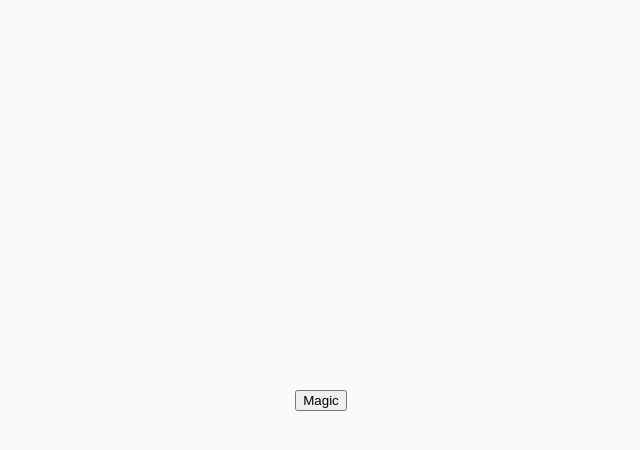
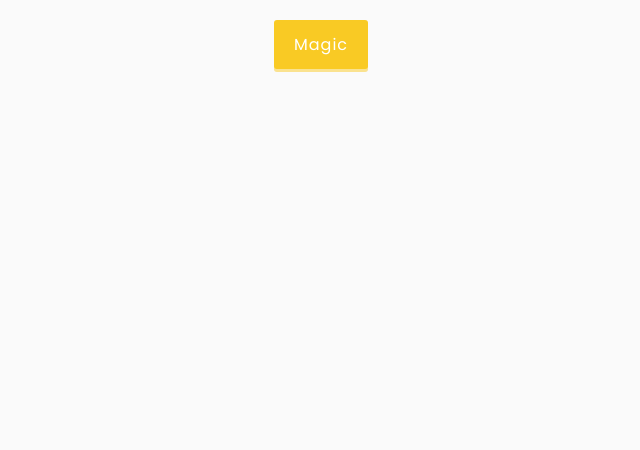
Before and after one commit to eemansayed/3d-background-boxes, a plain HTML site: page index.html in a window 1280 px wide. Shown: the whole page, without its empty margins (319-959 px from the left). Drawn offline with Linux system fonts and the light colour scheme.

Commit message:
add styles to class magic

```diff
--- a/style.css
+++ b/style.css
@@ -16,3 +16,18 @@ body {
   overflow: hidden;
   margin: 0;
 }
+
+.magic {
+  background-color: #f9ca24;
+  color: #fff;
+  font-family: 'Poppins', sans-serif;
+  border: 0;
+  border-radius: 3px;
+  font-size: 16px;
+  padding: 12px 20px;
+  cursor: pointer;
+  position: fixed;
+  top: 20px;
+  letter-spacing: 1px;
+  box-shadow: 0 3px rgba(249, 202, 36, 0.5);
+}
```
